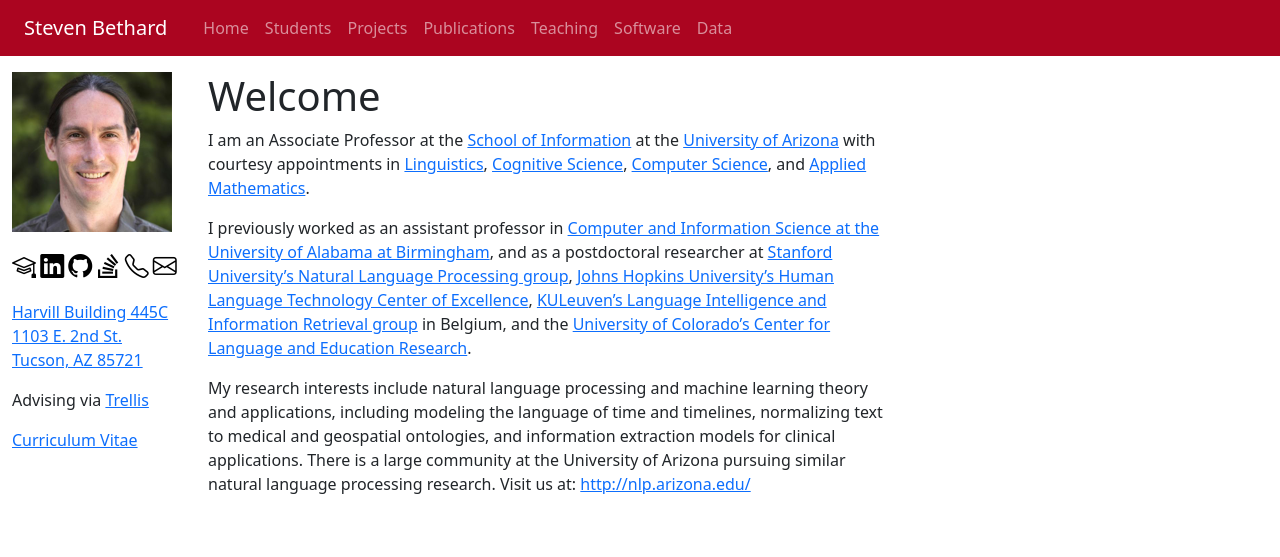
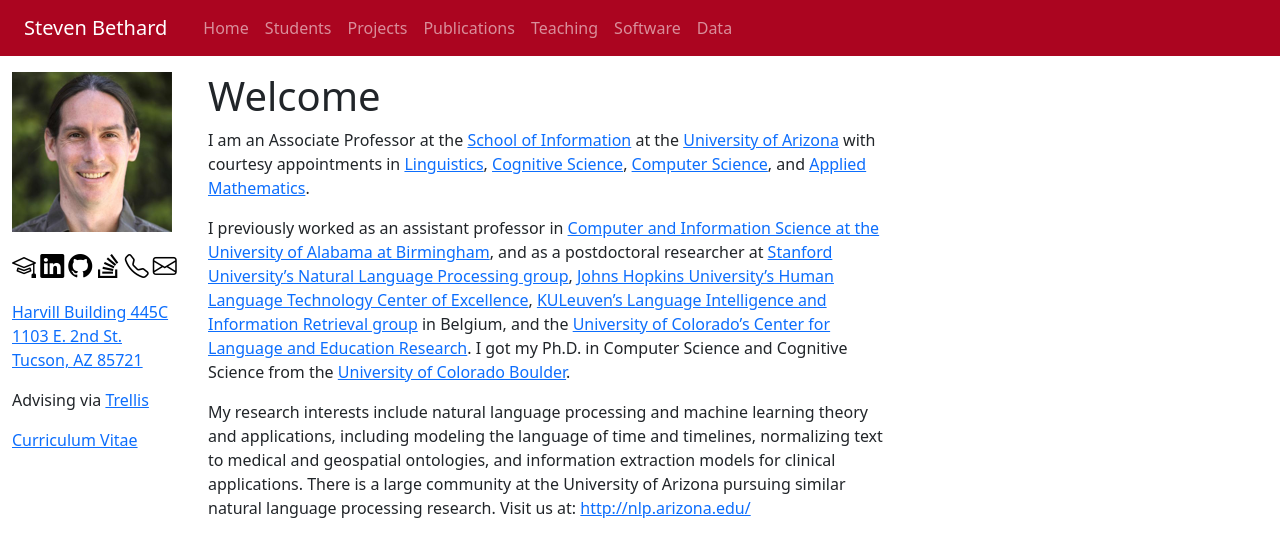
Before and after one commit to bethard/bethard.github.io, a Jekyll site: the page built from index.md, in a window 1280 px wide. Shown: the top 557 px of the page. Built offline with Jekyll 4.4.1, drawn with Linux system fonts in a browser that asks for light colours.

Commit message:
Adds Ph.D.

```diff
--- a/index.md
+++ b/index.md
@@ -15,6 +15,7 @@
 [Johns Hopkins University's Human Language Technology Center of Excellence](http://hltcoe.jhu.edu/),
 [KULeuven's Language Intelligence and Information Retrieval group](http://liir.cs.kuleuven.be/) in Belgium,
 and the [University of Colorado's Center for Language and Education Research](https://www.colorado.edu/lab/clear/).
+I got my Ph.D. in Computer Science and Cognitive Science from the [University of Colorado Boulder](https://www.colorado.edu/).
 
 My research interests include natural language processing and machine learning theory and applications, including modeling the language of time and timelines, normalizing text to medical and geospatial ontologies, and information extraction models for clinical applications.
 There is a large community at the University of Arizona pursuing similar natural language processing research. Visit us at: <http://nlp.arizona.edu/>
```
